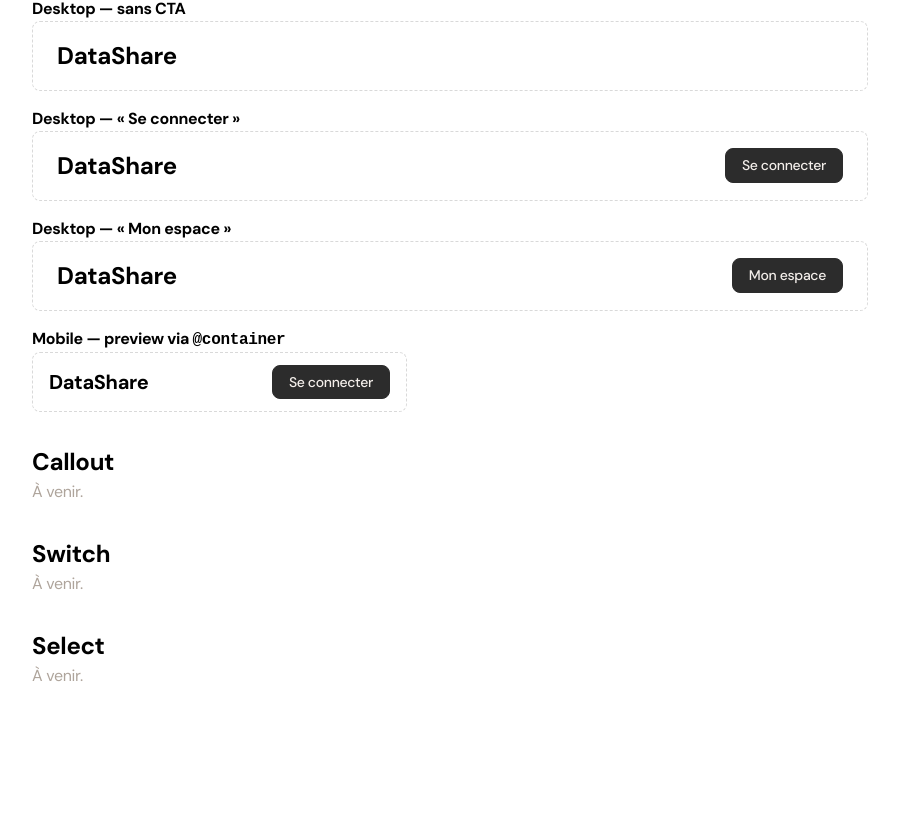
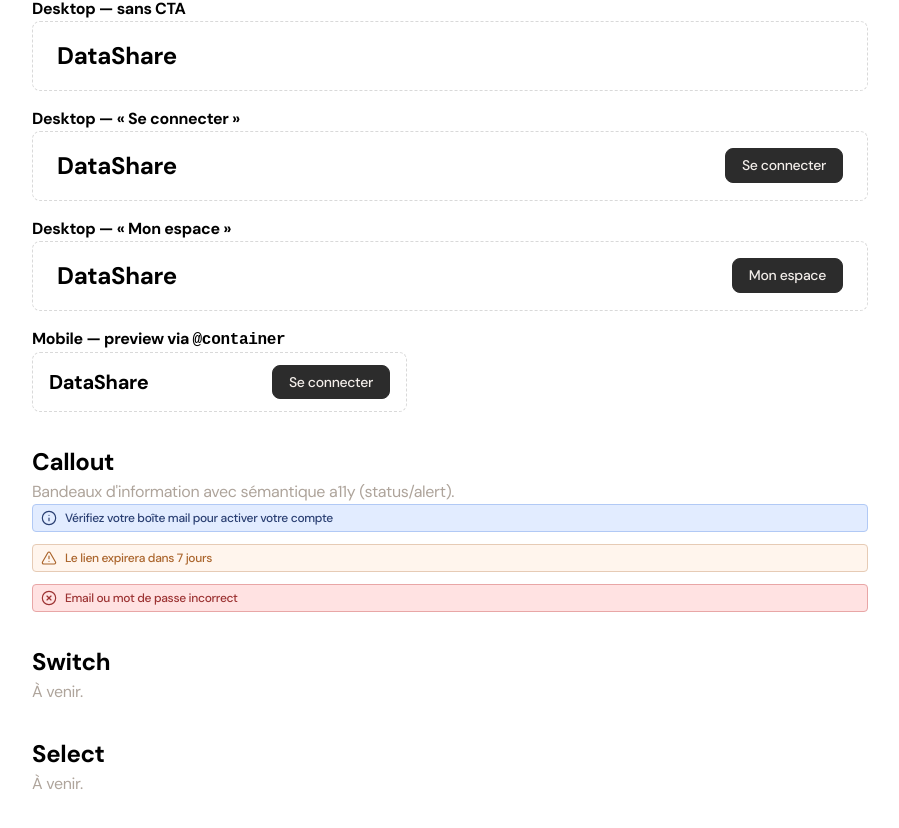
Before and after one commit to Jean-Baptiste-Paris/OC-DataShare, a React (Vite) app in the folder front/: page /design-system in a window 1280 px wide. Shown: the part 1064-1892 px from the top of the page, without its empty margins (190-1089 px from the left). Before the commit the page ends 1784 px from the top, so only its background shows below. Built offline with nearby package versions, Linux system fonts and the light colour scheme.

Commit message:
Add Callout component

```diff
--- a/front/package.json
+++ b/front/package.json
@@ -14,6 +14,7 @@
     "@radix-ui/react-select": "^2.2.6",
     "@radix-ui/react-switch": "^1.2.6",
     "axios": "^1.16.0",
+    "lucide-react": "^1.14.0",
     "react": "^19.2.5",
     "react-dom": "^19.2.5",
     "react-router-dom": "^7.14.2",
--- /dev/null
+++ b/front/src/components/ui/Callout/Callout.module.css
@@ -0,0 +1,45 @@
+.callout {
+  display: flex;
+  align-items: center;
+  gap: var(--space-sm);
+
+  font-family: inherit;
+  font-size: var(--font-size-xs);
+  font-weight: var(--font-weight-medium);
+  letter-spacing: inherit;
+
+  padding: var(--space-xs) var(--space-sm);
+  border: 1px solid;
+  border-radius: var(--radius-sm);
+}
+
+.icon {
+  display: inline-flex;
+  flex-shrink: 0;
+  line-height: 0;
+}
+
+.content {
+  display: inline-block;
+}
+
+/* === Variant info === */
+.info {
+  color: var(--color-info-text);
+  background: var(--color-info-bg);
+  border-color: var(--color-info-border);
+}
+
+/* === Variant warning === */
+.warning {
+  color: var(--color-warning-text);
+  background: var(--color-warning-bg);
+  border-color: var(--color-warning-border);
+}
+
+/* === Variant error === */
+.error {
+  color: var(--color-error-text);
+  background: var(--color-error-bg);
+  border-color: var(--color-error-border);
+}
--- /dev/null
+++ b/front/src/components/ui/Callout/Callout.tsx
@@ -0,0 +1,36 @@
+import type { ReactNode } from 'react';
+import { Info, AlertTriangle, XCircle } from 'lucide-react';
+import styles from './Callout.module.css';
+
+type CalloutVariant = 'info' | 'warning' | 'error';
+
+export interface CalloutProps {
+  /** Sémantique du callout — détermine couleur, icône et politesse a11y */
+  variant: CalloutVariant;
+  /** Contenu textuel du message */
+  children: ReactNode;
+}
+
+const ICONS = {
+  info: Info,
+  warning: AlertTriangle,
+  error: XCircle,
+} as const;
+
+/**
+ * Bandeau d'information du design system DataShare.
+ * 3 variants : info (bleu, polite), warning (orange, alert), error (rouge, alert).
+ * Icônes fournies par lucide-react (taille et stroke uniformes par construction).
+ */
+export function Callout({ variant, children }: CalloutProps) {
+  const role = variant === 'info' ? 'status' : 'alert';
+  const Icon = ICONS[variant];
+  return (
+    <div className={`${styles.callout} ${styles[variant]}`} role={role}>
+      <span className={styles.icon} aria-hidden="true">
+        <Icon size={16} strokeWidth={1.75} />
+      </span>
+      <span className={styles.content}>{children}</span>
+    </div>
+  );
+}
--- /dev/null
+++ b/front/src/components/ui/Callout/index.ts
@@ -0,0 +1,2 @@
+export { Callout } from './Callout';
+export type { CalloutProps } from './Callout';
--- a/front/src/pages/DesignSystemPage.tsx
+++ b/front/src/pages/DesignSystemPage.tsx
@@ -2,6 +2,7 @@ import { Link } from 'react-router-dom';
 import { Button } from '@/components/ui/Button';
 import { Input } from '@/components/ui/Input';
 import { Header } from '@/components/ui/Header';
+import { Callout } from '@/components/ui/Callout';
 
 export function DesignSystemPage() {
   return (
@@ -109,7 +110,15 @@ export function DesignSystemPage() {
 
       <section style={{ marginTop: '2rem' }}>
         <h2>Callout</h2>
-        <p style={{ color: 'var(--color-text-muted)' }}>À venir.</p>
+        <p style={{ color: 'var(--color-text-muted)' }}>
+          Bandeaux d'information avec sémantique a11y (status/alert).
+        </p>
+
+        <div style={{ display: 'flex', flexDirection: 'column', gap: '0.75rem' }}>
+          <Callout variant="info">Vérifiez votre boîte mail pour activer votre compte</Callout>
+          <Callout variant="warning">Le lien expirera dans 7 jours</Callout>
+          <Callout variant="error">Email ou mot de passe incorrect</Callout>
+        </div>
       </section>
 
       <section style={{ marginTop: '2rem' }}>
```
Also changed, not shown: 2 other files (tests, documents, lock files or other folders).
